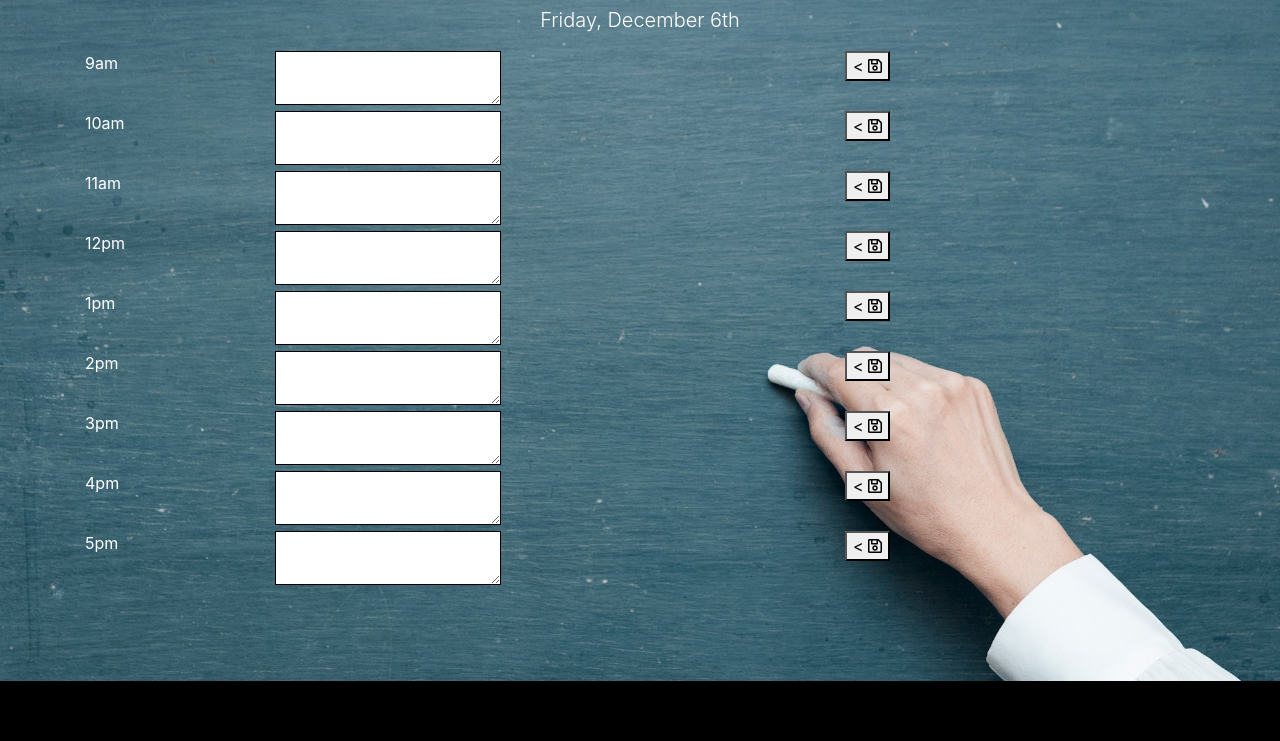
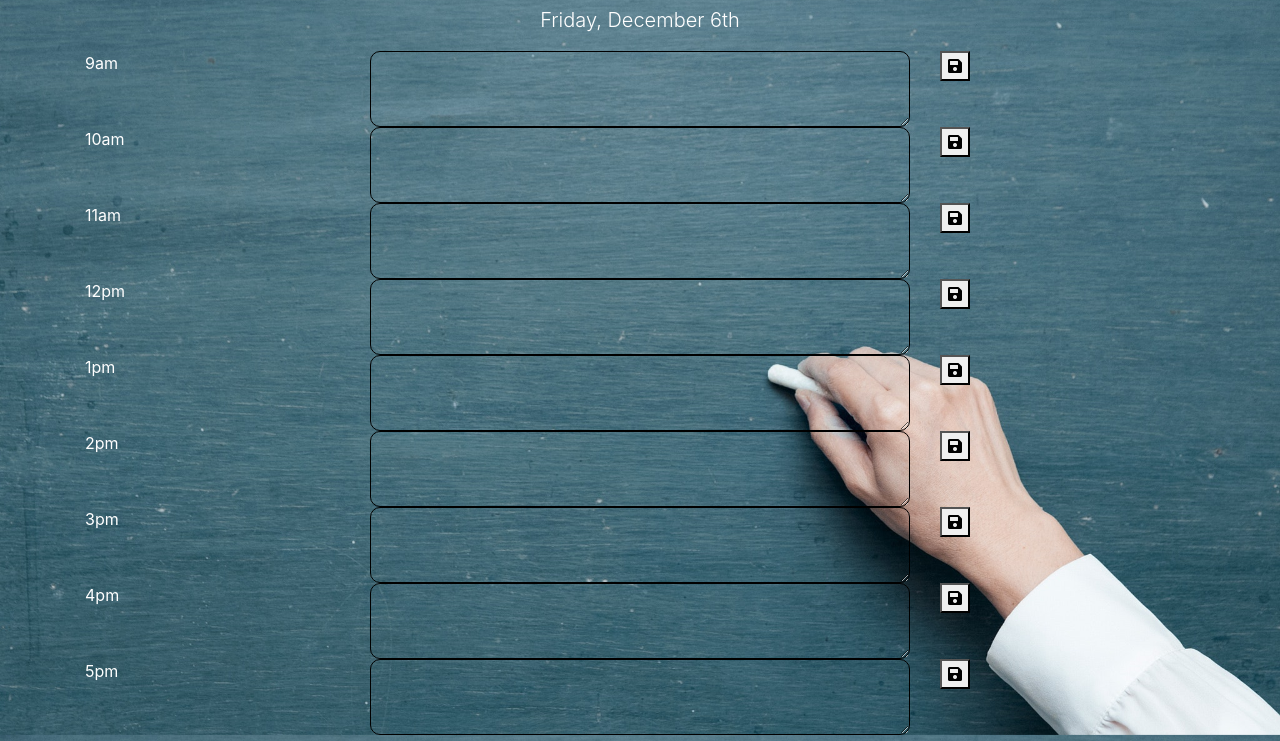
Before and after one commit to nikola4work/DayPlanner, a plain HTML site: page index.html in a window 1280 px wide. Shown: the part 119-860 px from the top of the page. Before the commit the page ends 800 px from the top, so only its background shows below. Drawn offline with nearby package versions, Linux system fonts and the light colour scheme.

Commit message:
remove placeholder

```diff
--- a/assets/css/style.css
+++ b/assets/css/style.css
@@ -17,4 +17,11 @@ body {
 
 textarea {
     border: 1px solid black;
+    border-radius: 10px;
+    width: 100%;
+    height: 100%;
+    padding: 10px;
+    text-align: center;
+    text-transform: capitalize;
+    background: transparent;
 }
--- a/assets/js/main.js
+++ b/assets/js/main.js
@@ -1,45 +1,36 @@
 function getLocalStorage(key) {
     var value = localStorage.getItem(key);
     if (value) {
-        $("#text${key).text(value");
+        $(`#text${key}`).text(value);
+    }
 }
 
-}
+$(document).ready(function() {
+    $("#currentDay").text(moment().format("dddd, MMMM Do"));
+    for (let i = 9; i < 18; i++) {
 
-// DOCUMENT READY
-
-$(document).ready(function() {
-        //Moment js
-        $("#currentDay").text(moment().format("dddd, MMMM Do"));
-
-        // FOR LOOP
-        for (var i = 9; i < 18; i++) {
-
-
-            //create a row
+        // create a row
         var row = $(`<div data-time=${i} id='${i}' class="row">`);
 
-            //create a column for time
-            var coltime = $('<div class="col-sm-2"> <p class="hour">' + formatAMPM(i) + '</p>');
+        // create a column
+        var col1 = $('<div class="col-sm-3"> <p class="hour">' + formatAMPM(i) + '</p>');
 
-            // create column for user input
-            var coluser = $('<div class="col-sm-6 past"><textarea id=text${i} class = "description"</textarea>');
+        //create column 2
+        var col2 = $(`<div class="col-sm-6"><textarea id=text${i} class="description"></textarea>`);
 
-            // create column for button-font awesome icon
-            var fontawesome = $('<div class="col-sm-3"><button class="saveBtn" id={i}>< <i class="far fa-save"></i></button');
+        //create column 3
+        var col3 = $(`<div class="col-sm-3"><button class="saveBtn" id=${i}><i class="fas fa-save"></i></button>`)
 
-            // append column to row
-            row.append(coltime);
-            row.append(coluser);
-            row.append(fontawesome);
+        // append col to row
+        row.append(col1);
+        row.append(col2);
+        row.append(col3);
 
-            // adding rows to html container
+        //  add rows to container
         $(".container").append(row);
 
         getLocalStorage(i);
-
     }
-        //FOR LOOP ENDS
 
     function formatAMPM(hours) {
         var ampm = hours >= 12 ? 'pm' : 'am';
@@ -59,13 +50,16 @@ $(document).ready(function() {
                 $(`#text${i}`).addClass("future");
             }
         }
-
     }
 
+    setInterval(function() {
+        updateColors();
+    }, 1000);
 
-
-
-
-
-    })
-    // END OF DOCUMENT READY
+    var saveBtn = $('.saveBtn');
+    saveBtn.on('click', function() {
+        var eventId = $(this).attr('id');
+        var eventText = $(this).parent().siblings().children('.description').val();
+        localStorage.setItem(eventId, eventText);
+    });
+});
```
Lines whose indentation alone changed are shown as unchanged.
